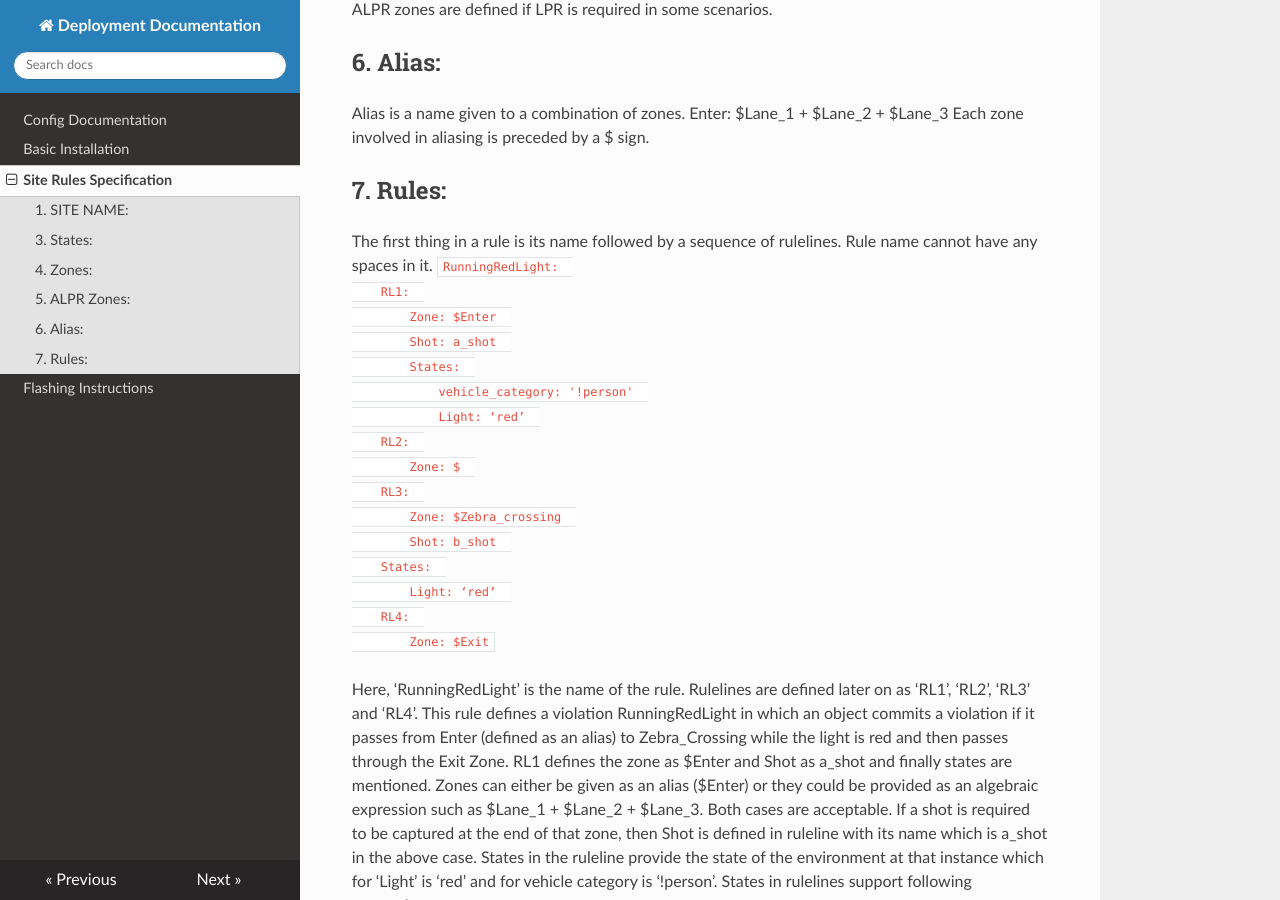
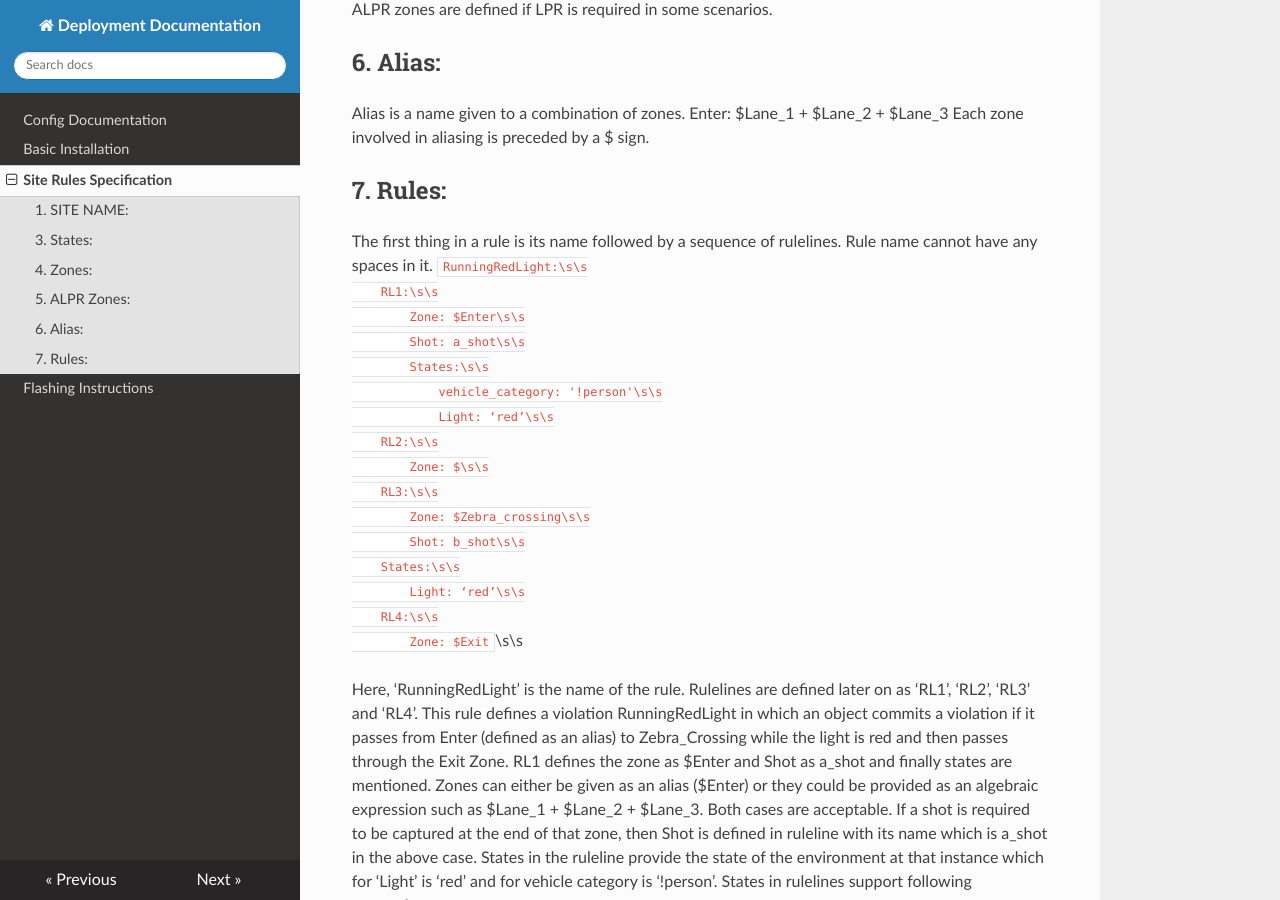
Before and after one commit to hazenai/system-docs, an MkDocs documentation site: the page built from docs/site-rules-specs.md, in a window 1280 px wide and 900 px high, scrolled down 1373 px. Built offline with MkDocs 1.6.1, drawn with Linux system fonts in a browser that asks for light colours; nearby versions of some CDN libraries; part of the change alters nothing that is shown.

```diff
--- a/docs/site-rules-specs.md
+++ b/docs/site-rules-specs.md
@@ -48,22 +48,22 @@ Each zone involved in aliasing is preceded by a $ sign.
 ## 7. Rules:
 The first thing in a rule is its name followed by a sequence of rulelines. Rule name cannot have
 any spaces in it.
-`RunningRedLight:
-    RL1:
-        Zone: $Enter
-        Shot: a_shot
-        States:
-            vehicle_category: '!person'
-            Light: ‘red’
-    RL2:
-        Zone: $
-    RL3:
-        Zone: $Zebra_crossing
-        Shot: b_shot
-    States:
-        Light: ‘red’
-    RL4:
-        Zone: $Exit`
+`RunningRedLight:\s\s
+    RL1:\s\s
+        Zone: $Enter\s\s
+        Shot: a_shot\s\s
+        States:\s\s
+            vehicle_category: '!person'\s\s
+            Light: ‘red’\s\s
+    RL2:\s\s
+        Zone: $\s\s
+    RL3:\s\s
+        Zone: $Zebra_crossing\s\s
+        Shot: b_shot\s\s
+    States:\s\s
+        Light: ‘red’\s\s
+    RL4:\s\s
+        Zone: $Exit`\s\s
 
 Here, ‘RunningRedLight’ is the name of the rule. Rulelines are defined later on as ‘RL1’, ‘RL2’,
 ‘RL3’ and ‘RL4’. This rule defines a violation RunningRedLight in which an object commits a
```
